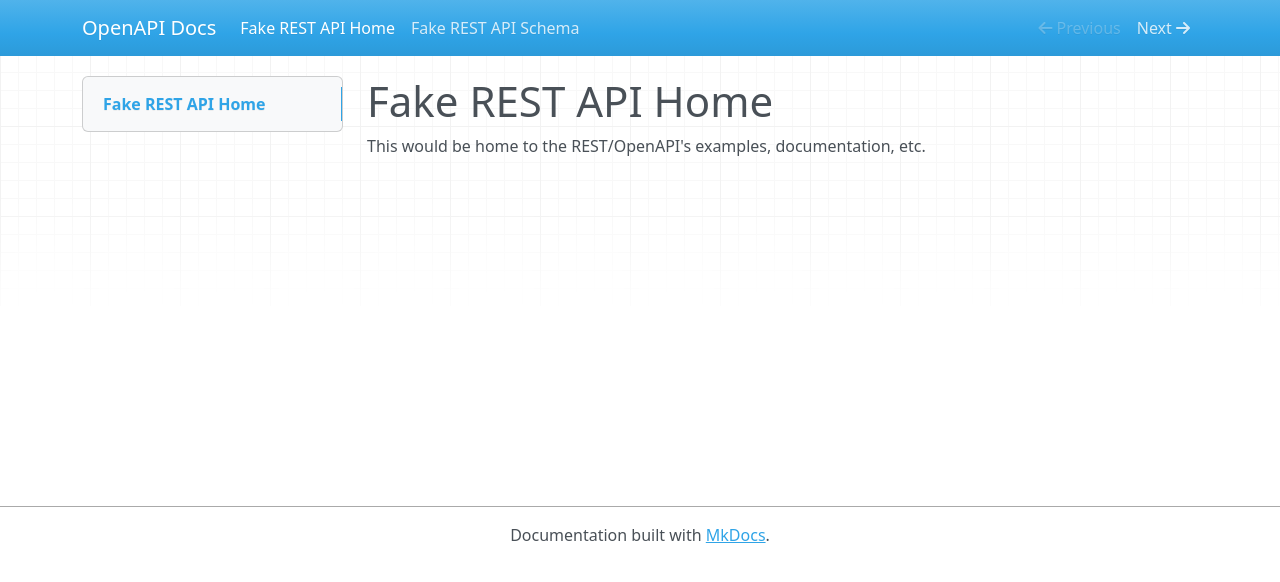
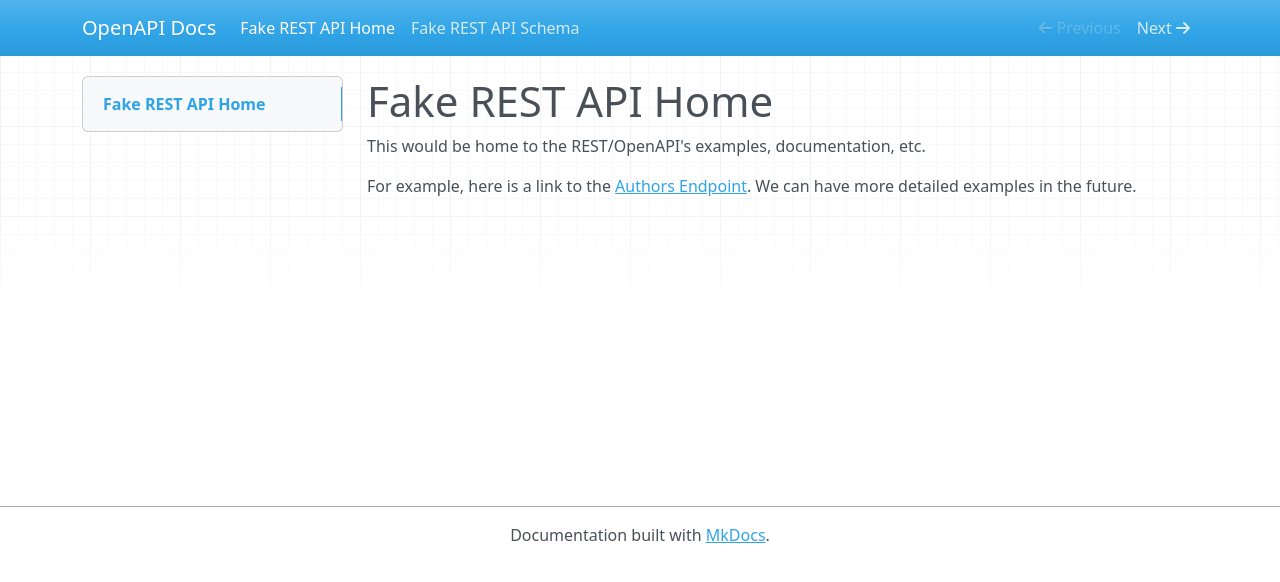
Before and after one commit to AllenInstitute/DemoMkdocsOpenAPI, an MkDocs documentation site: the page built from docs/index.md, in a window 1280 px wide. Shown: the top 582 px of the page. Built offline with MkDocs 1.6.1, drawn with Linux system fonts in a browser that asks for light colours; nearby versions of some CDN libraries.

Commit message:
link to endpoint

```diff
--- a/docs/index.md
+++ b/docs/index.md
@@ -1,3 +1,5 @@
 # Fake REST API Home
 
 This would be home to the REST/OpenAPI's examples, documentation, etc.
+
+For example, here is a link to the [Authors Endpoint](fake_rest_api.md#authors). We can have more detailed examples in the future.
```
